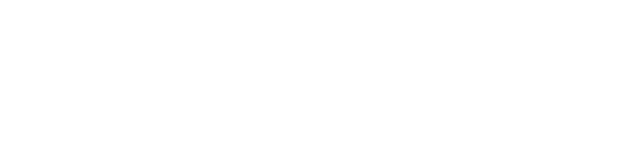
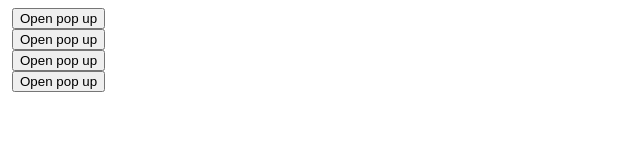
Before and after one commit to VolodymyrGB/pop-up, a plain HTML site: page index.html in a window 1280 px wide. Shown: the whole page, without its empty margins (0-640 px from the left). Drawn offline with Linux system fonts and the light colour scheme.

Commit message:
creat 4 divs

```diff
--- a/index.html
+++ b/index.html
@@ -7,6 +7,22 @@
     <title>Document</title>
 </head>
 <body>
+    <div>
+        <img src="" alt="">
+        <button class="btn">Open pop up</button>
+    </div>
+    <div>
+        <img src="" alt="">
+        <button class="btn">Open pop up</button>
+    </div>
+    <div>
+        <img src="" alt="">
+        <button class="btn">Open pop up</button>
+    </div>
+    <div>
+        <img src="" alt="">
+        <button class="btn">Open pop up</button>
+    </div>
     <script src="main.js"></script>
 </body>
 </html>
```
